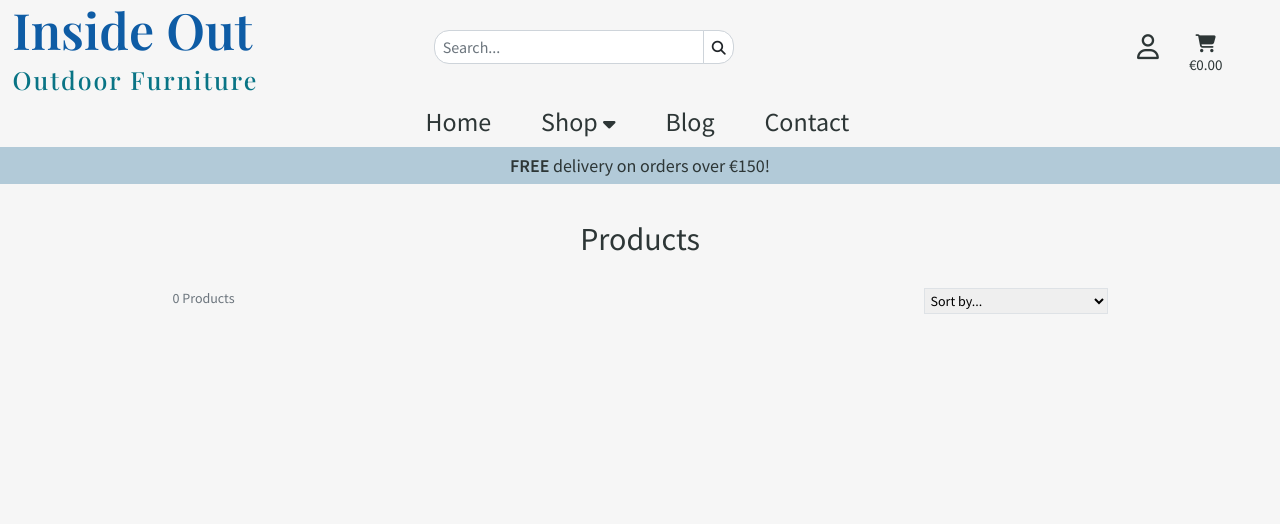
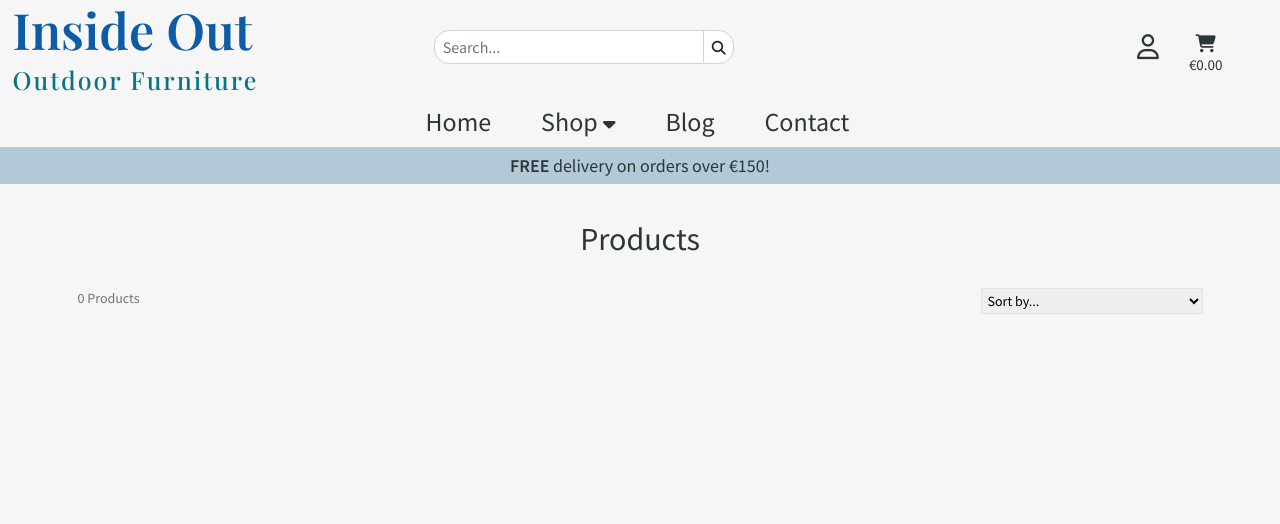
Before and after one commit to Sharon-B/Inside-Out, a Django app: page /products/ in a window 1280 px wide. Shown: the top 524 px of the page. Run offline with Django 3.2, Linux system fonts and the light colour scheme; data that the repository does not hold is empty; parts of the project's set-up code (start-up, migrations or seed data) failed here and were passed over; some libraries are stand-ins or nearby versions; some web fonts are replaced.

Commit message:
Update formatting and remove product-container row/col

```diff
--- a/products/templates/products/products.html
+++ b/products/templates/products/products.html
@@ -31,8 +31,6 @@
         </div>
 
         <div class="row">
-                <div class="col product-container col-10 offset-1">
-                    <div class="row">
             <!-- Link to all products and product count -->
             <div class="col-12 col-md-6">
                 <p class="text-muted products-count">
@@ -59,7 +57,7 @@
             </div>
         </div>
         <!-- Product Cards -->
-                    <div class="row">
+        <div class="row card-container">
             {% for product in products %}
             <div class="col-12 col-md-6 col-lg-4 col-xl-3 g-4">
                 <!-- Bootstrap Card -->
@@ -88,8 +86,6 @@
                 </div>
             </div>
             {% endfor %}
-                    </div>
-                </div>
         </div>
     </div>
 {% endblock %}
```
Lines whose indentation alone changed are shown as unchanged.
